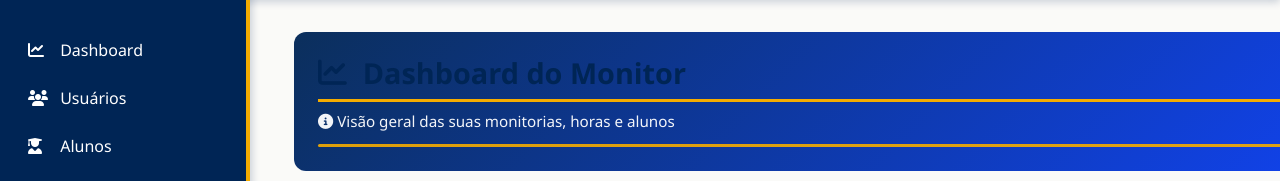
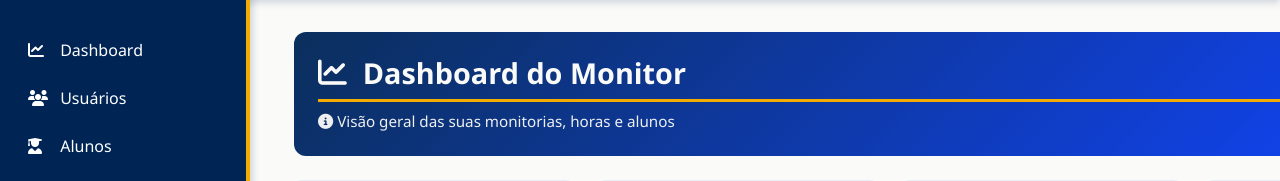
Before and after one commit to Projetos-de-Extensao/PBE_25.2_8001_IV, a Django app: template meuprojeto/plataforma_Casa/templates/dashboard_monitor.html in a window 1280 px wide. Shown: the part 66-247 px from the top of the page. Run offline with Django 5.2, Linux system fonts and the light colour scheme; the template is opened without the code that fills it: values that come from a table or form of the project are taken from there, others are empty; data comes from the database, SQL or seed files in the repository; parts of the project's set-up code (start-up, migrations or seed data) failed here and were passed over.

Commit message:
Dashboard Monitor: aplica cor off-white (#fafaf8) nos textos do header e remove linha amarela duplicada (::after) para visual mais limpo.

```diff
--- a/meuprojeto/plataforma_Casa/templates/dashboard_monitor.html
+++ b/meuprojeto/plataforma_Casa/templates/dashboard_monitor.html
@@ -32,23 +32,12 @@
     .dashboard-header {
         /* Cabeçalho minimalista usando as cores institucionais */
         background: linear-gradient(135deg, #0b2f5c 0%, var(--primary-light) 100%);
-        color: #fff;
+        color: #fafaf8; /* off-white */
         padding: 1.5rem;
         border-radius: 12px;
         margin-bottom: 1.5rem;
         box-shadow: none;
         position: relative;
-    }
-
-    .dashboard-header::after {
-        /* Fio dourado sutil sob o título */
-        content: "";
-        display: block;
-        height: 3px;
-        background: var(--accent-gold);
-        border-radius: 2px;
-        margin-top: 0.75rem;
-        opacity: 0.9;
     }
 
     .dashboard-header h1 {
@@ -58,12 +47,14 @@
         display: flex;
         align-items: center;
         gap: 1rem;
+        color: #fafaf8; /* off-white */
     }
 
     .dashboard-header p {
         font-size: 0.95rem;
         opacity: 0.95;
         margin-bottom: 0;
+        color: #fafaf8; /* off-white */
     }
 
     /* ========== KPI CARDS ========== */
```
